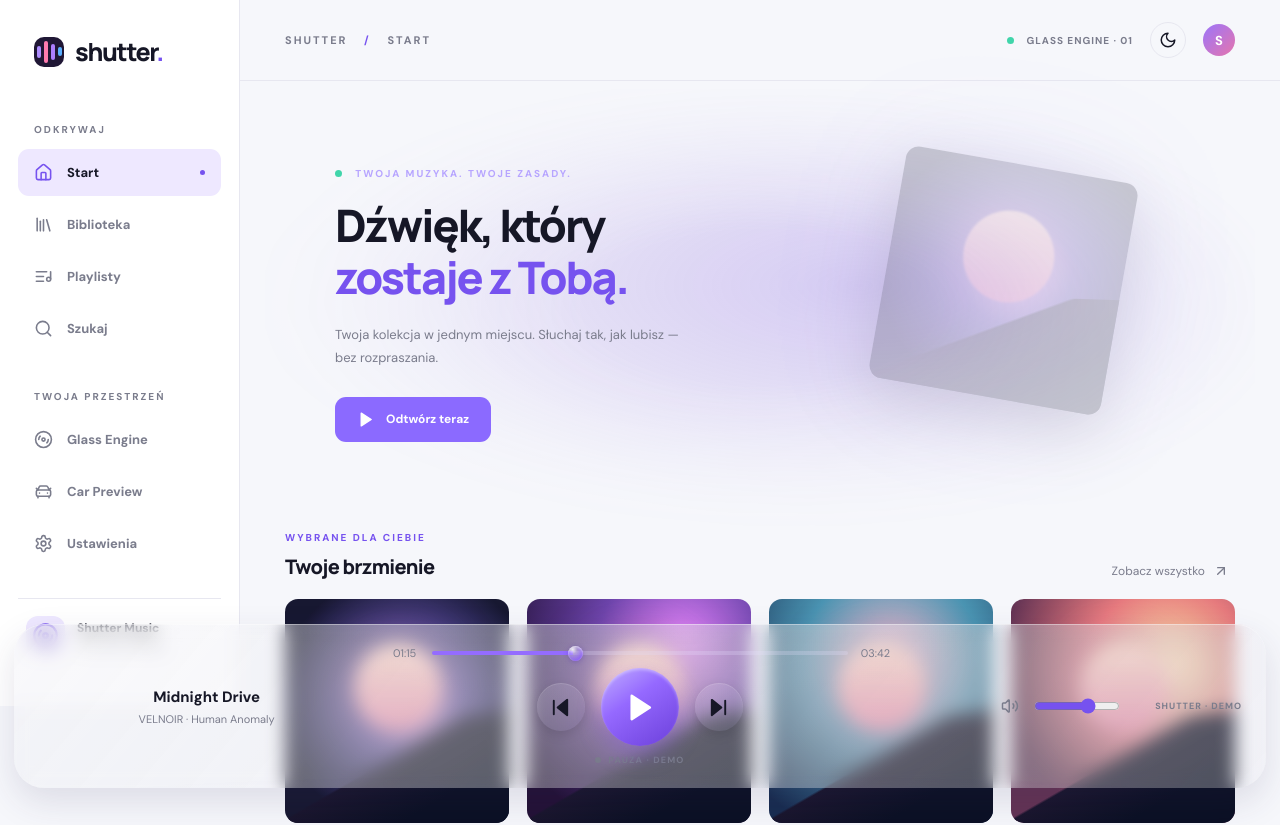
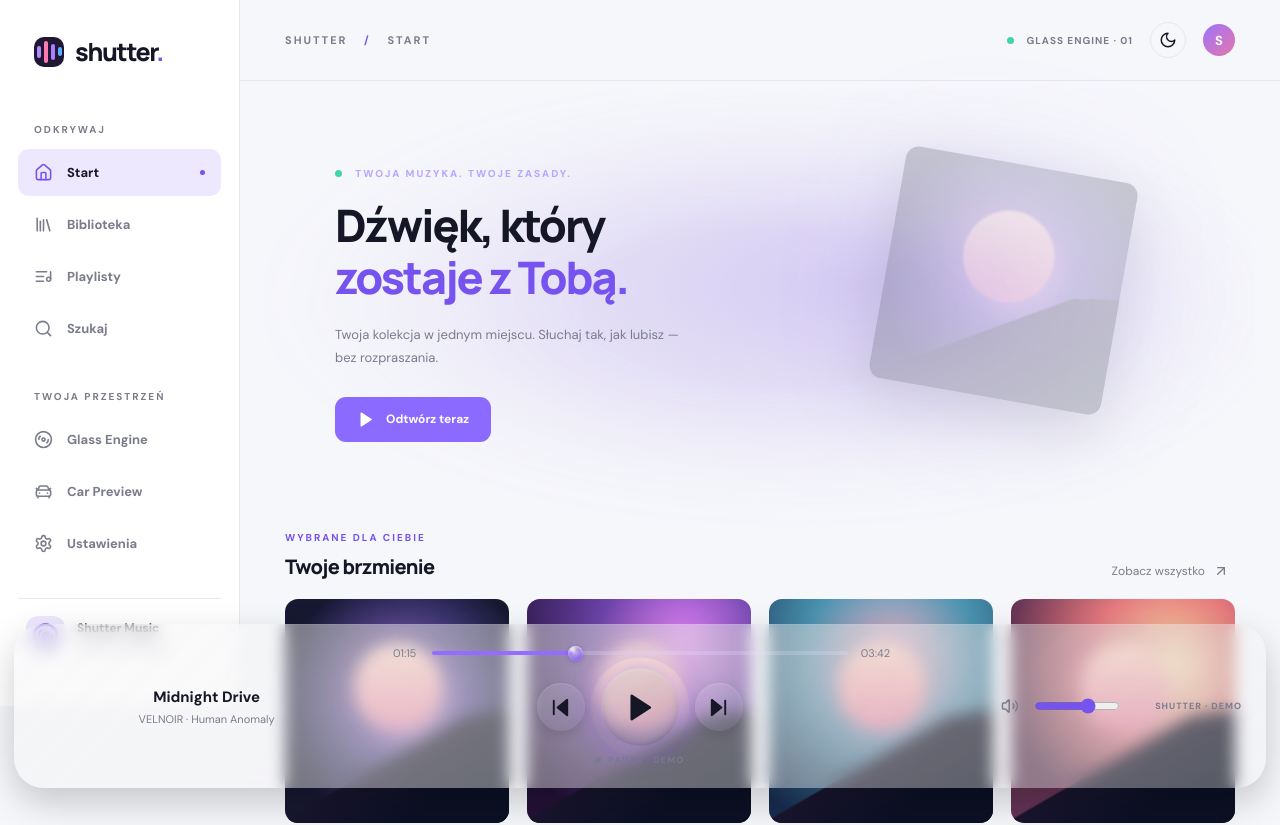
Before and after one commit to trciesielski/Shutter, a React (Vite) app: page / in a window 1280 px wide. Shown: the top 825 px of the page. Built offline with nearby package versions, Linux system fonts and the light colour scheme.

Commit message:
feat(player): neutral clear glass and stronger purple breathing glow while playing

```diff
--- a/src/glass/player-glass.css
+++ b/src/glass/player-glass.css
@@ -143,3 +143,41 @@
 @media(prefers-reduced-motion:reduce){
  .shutter-glass .player-bar-v5 .player-controls button.play-button.is-playing::before{animation:none;opacity:.35;transform:none}
 }
+
+/* PLAYER V7 — colorless clear glass with distinct paused/playing states */
+.shutter-glass{
+ background:linear-gradient(135deg,rgba(255,255,255,.065),rgba(255,255,255,.008) 58%),rgba(18,19,27,.30)!important;
+ -webkit-backdrop-filter:blur(8px) saturate(75%)!important;
+ backdrop-filter:blur(8px) saturate(75%)!important;
+ box-shadow:0 14px 36px rgba(0,0,0,.20),inset 0 1px rgba(255,255,255,.06)!important;
+}
+:root[data-theme=light] .shutter-glass{
+ background:linear-gradient(135deg,rgba(255,255,255,.24),rgba(255,255,255,.03)),rgba(232,233,237,.32)!important;
+}
+.shutter-glass::after{background:radial-gradient(ellipse 70% 15% at 50% -9%,rgba(255,255,255,.05),transparent 100%)!important;box-shadow:none!important}
+.shutter-glass .player-bar-v5 .player-controls button.play-button:not(:disabled){
+ background:linear-gradient(145deg,rgba(255,255,255,.24),rgba(255,255,255,.035) 62%),rgba(83,78,107,.13)!important;
+ color:var(--text)!important;
+ box-shadow:inset 0 2px 3px rgba(255,255,255,.20),inset 0 -2px 5px rgba(20,13,48,.13),0 0 16px rgba(142,88,255,.31)!important;
+}
+.shutter-glass .player-bar-v5 .player-controls button.play-button.is-playing:not(:disabled){
+ background:linear-gradient(145deg,#c4b4ff,#926af8 45%,#7342e3 100%)!important;
+ color:#fff!important;
+ box-shadow:inset 0 2px 3px rgba(255,255,255,.33),0 0 20px rgba(146,91,255,.42)!important;
+}
+.shutter-glass .player-bar-v5 .player-controls button.play-button::before{
+ inset:-12px;border:0!important;opacity:.45;
+ box-shadow:0 0 16px 5px rgba(144,84,255,.22),0 0 26px 9px rgba(128,67,245,.12)!important;
+}
+.shutter-glass .player-bar-v5 .player-controls button.play-button.is-playing::before{
+ animation:shutter-purple-bloom 2.5s ease-in-out infinite!important;
+}
+@keyframes shutter-purple-bloom{
+ 0%,100%{opacity:.35;transform:scale(.98);box-shadow:0 0 14px 4px rgba(148,91,255,.27),0 0 22px 7px rgba(137,73,251,.16)}
+ 50%{opacity:1;transform:scale(1.11);box-shadow:0 0 22px 9px rgba(160,105,255,.62),0 0 40px 14px rgba(130,65,255,.27)}
+}
+@media(prefers-reduced-motion:reduce){
+ .shutter-glass .player-bar-v5 .player-controls button.play-button.is-playing::before{
+  animation:none!important;opacity:.70!important;transform:none!important
+ }
+}
```
